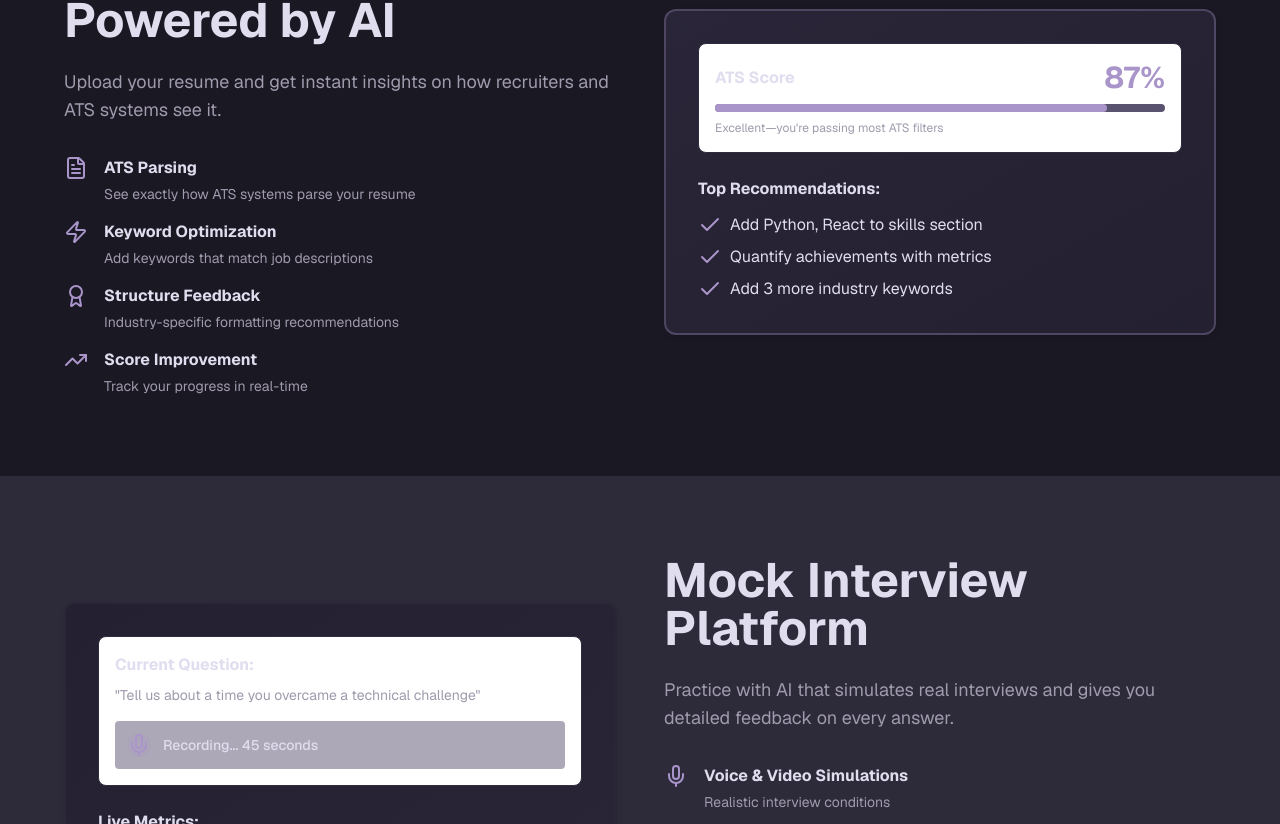
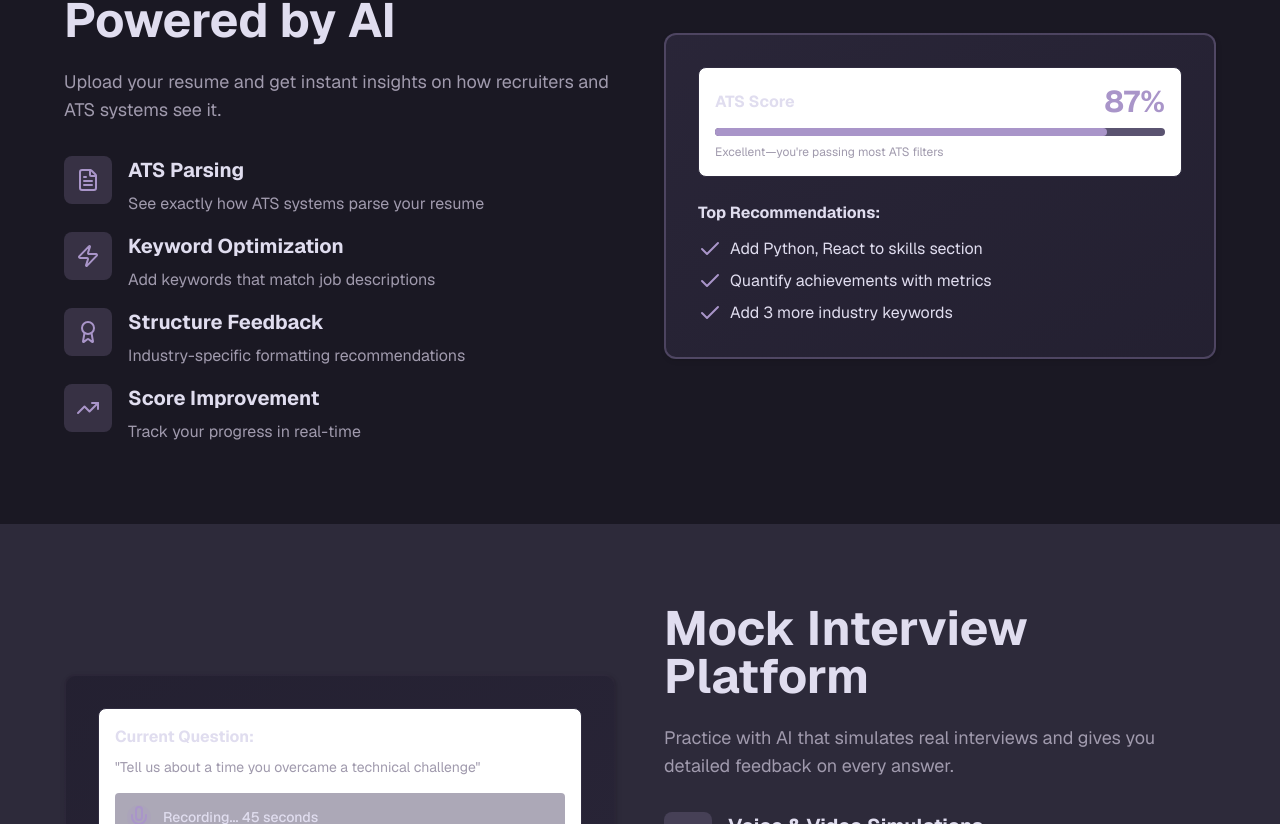
Before and after one commit to RutvikCodez/Resume-Analyzer-, a Next.js app: page / in a window 1280 px wide. Shown: the part 3036-3860 px from the top of the page. Built offline with nearby package versions, Linux system fonts and the light colour scheme.

Commit message:
Remove analyzer card component and used solution card instead of that

```diff
--- a/components/AnalyzerCard.tsx
+++ /dev/null
@@ -1,13 +0,0 @@
-const AnalyzerCard = ({ Icon, desc, title, ...props }: ProblemCardType) => {
-  return (
-    <div className="flex gap-4" {...props}>
-      <Icon className="text-primary shrink-0" />
-      <div className="flex flex-col gap-1">
-        <h4 className="font-bold">{title}</h4>
-        <p className="text-sm text-muted-foreground">{desc}</p>
-      </div>
-    </div>
-  );
-};
-
-export default AnalyzerCard;
--- a/components/AnalyzerDeepDive.tsx
+++ b/components/AnalyzerDeepDive.tsx
@@ -1,7 +1,7 @@
 import { Card } from "./ui/card";
 import { analyzerData, suggestions } from "@/constants";
-import AnalyzerCard from "./AnalyzerCard";
 import PointsItem from "./PointsItem";
+import SolutionCard from "./SolutionCard";
 
 const AnalyzerDeepDive = () => {
   return (
@@ -23,7 +23,7 @@ const AnalyzerDeepDive = () => {
 
             <div className="flex flex-col gap-4">
               {analyzerData.map((item, index) => (
-                <AnalyzerCard key={index} {...item} />
+                <SolutionCard key={index} {...item} />
               ))}
             </div>
           </div>
--- a/components/MockInterviewPlatform.tsx
+++ b/components/MockInterviewPlatform.tsx
@@ -1,8 +1,8 @@
 import { Card } from "./ui/card";
 import { interviewFeatures, metrics } from "@/constants";
 import MetricsCard from "./MetricsCard";
-import AnalyzerCard from "./AnalyzerCard";
 import { Mic } from "lucide-react";
+import SolutionCard from "./SolutionCard";
 
 const MockInterviewPlatform = () => {
   return (
@@ -55,7 +55,7 @@ const MockInterviewPlatform = () => {
 
             <div className=" flex flex-col gap-4">
               {interviewFeatures.map((item, index) => (
-                <AnalyzerCard key={index} {...item} />
+                <SolutionCard key={index} {...item} />
               ))}
             </div>
           </div>
--- a/components/SolutionCard.tsx
+++ b/components/SolutionCard.tsx
@@ -19,11 +19,13 @@ const SolutionCard = ({
           <h3 className="text-xl font-bold">{title}</h3>
           <p className="text-muted-foreground">{desc}</p>
         </div>
-        <ul className="flex flex-col gap-2">
-          {points.map((item, index) => (
-            <PointsItem key={index} item={item} />
-          ))}
-        </ul>
+        {points && (
+          <ul className="flex flex-col gap-2">
+            {points.map((item, index) => (
+              <PointsItem key={index} item={item} />
+            ))}
+          </ul>
+        )}
       </div>
     </div>
   );
--- a/constants/index.ts
+++ b/constants/index.ts
@@ -125,7 +125,7 @@ export const features: ProblemCardType[] = [
   },
 ];
 
-export const analyzerData: ProblemCardType[] = [
+export const analyzerData: SolutionCardType[] = [
   {
     Icon: FileText,
     title: "ATS Parsing",
@@ -159,7 +159,7 @@ export const metrics: StatsItemType[] = [
   { label: "Confidence", value: "92%" },
 ];
 
-export const interviewFeatures: ProblemCardType[] = [
+export const interviewFeatures: SolutionCardType[] = [
   {
     Icon: Mic,
     title: "Voice & Video Simulations",
--- a/index.d.ts
+++ b/index.d.ts
@@ -17,7 +17,7 @@ type SolutionCardType = {
   >;
   title: string;
   desc: string;
-  points: string[];
+  points?: string[];
 };
 
 type stepCardType =  StatsItemType & {
```
